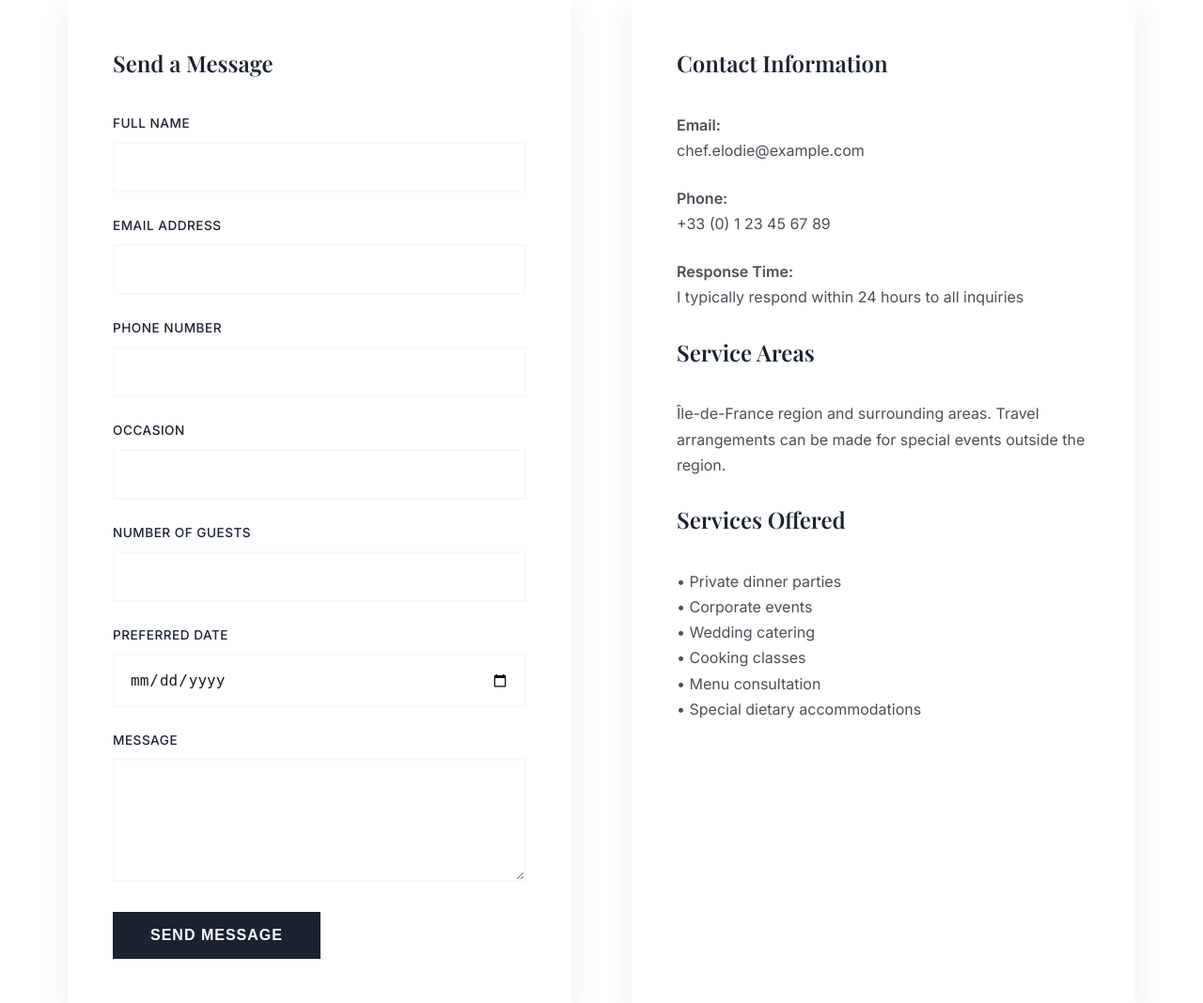
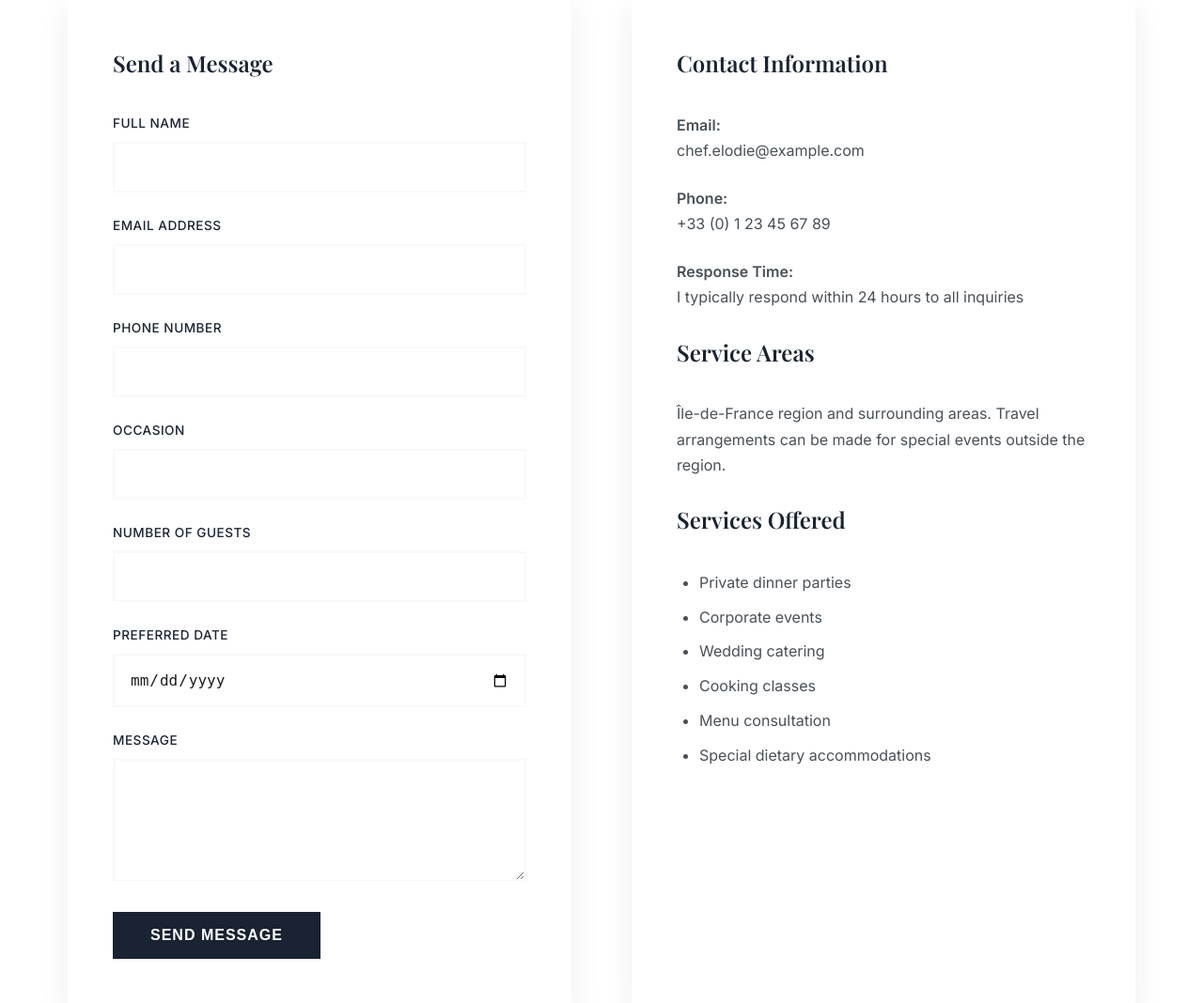
Before and after one commit to Fantin5/jesuisleroidumonde, a PHP site: page /contact.php in a window 1280 px wide. Shown: the part 496-1564 px from the top of the page at 94% size. Run offline with PHP 8.4, Linux system fonts and the light colour scheme; some libraries are stand-ins or nearby versions.

Commit message:
remove br

```diff
--- a/contact.php
+++ b/contact.php
@@ -481,6 +481,18 @@ if ($_POST) {
                 align-self: flex-end;
             }
         }
+
+        /* Contact Info Styles */
+        .services-list ul {
+            list-style-type: disc;
+            margin-left: 1.5rem;
+            line-height: 1.8;
+        }
+
+        .services-list li {
+            margin-bottom: 0.5rem;
+            color: var(--gray-dark);
+        }
     </style>
 </head>
 <body>
@@ -565,7 +577,24 @@ if ($_POST) {
                 <p data-en="Île-de-France region and surrounding areas. Travel arrangements can be made for special events outside the region." data-fr="Région Île-de-France et zones environnantes. Des arrangements de voyage peuvent être pris pour des événements spéciaux en dehors de la région.">Île-de-France region and surrounding areas. Travel arrangements can be made for special events outside the region.</p>
 
                 <h3 data-en="Services Offered" data-fr="Services Offerts">Services Offered</h3>
-                <p data-en="• Private dinner parties<br>• Corporate events<br>• Wedding catering<br>• Cooking classes<br>• Menu consultation<br>• Special dietary accommodations" data-fr="• Dîners privés<br>• Événements d'entreprise<br>• Traiteur pour mariages<br>• Cours de cuisine<br>• Consultation de menu<br>• Accommodations alimentaires spéciales">• Private dinner parties<br>• Corporate events<br>• Wedding catering<br>• Cooking classes<br>• Menu consultation<br>• Special dietary accommodations</p>
+                <div class="services-list">
+                    <ul data-en-list="true" style="display: block;">
+                        <li>Private dinner parties</li>
+                        <li>Corporate events</li>
+                        <li>Wedding catering</li>
+                        <li>Cooking classes</li>
+                        <li>Menu consultation</li>
+                        <li>Special dietary accommodations</li>
+                    </ul>
+                    <ul data-fr-list="true" style="display: none;">
+                        <li>Dîners privés</li>
+                        <li>Événements d'entreprise</li>
+                        <li>Traiteur pour mariages</li>
+                        <li>Cours de cuisine</li>
+                        <li>Consultation de menu</li>
+                        <li>Accommodations alimentaires spéciales</li>
+                    </ul>
+                </div>
             </div>
         </div>
     </div>
@@ -627,6 +656,18 @@ if ($_POST) {
                 }
             });
 
+            // Handle services lists
+            const enList = document.querySelector('[data-en-list]');
+            const frList = document.querySelector('[data-fr-list]');
+
+            if (currentLanguage === 'en') {
+                if (enList) enList.style.display = 'block';
+                if (frList) frList.style.display = 'none';
+            } else {
+                if (enList) enList.style.display = 'none';
+                if (frList) frList.style.display = 'block';
+            }
+
             // Update page language attribute
             document.documentElement.lang = currentLanguage;
         }
```
